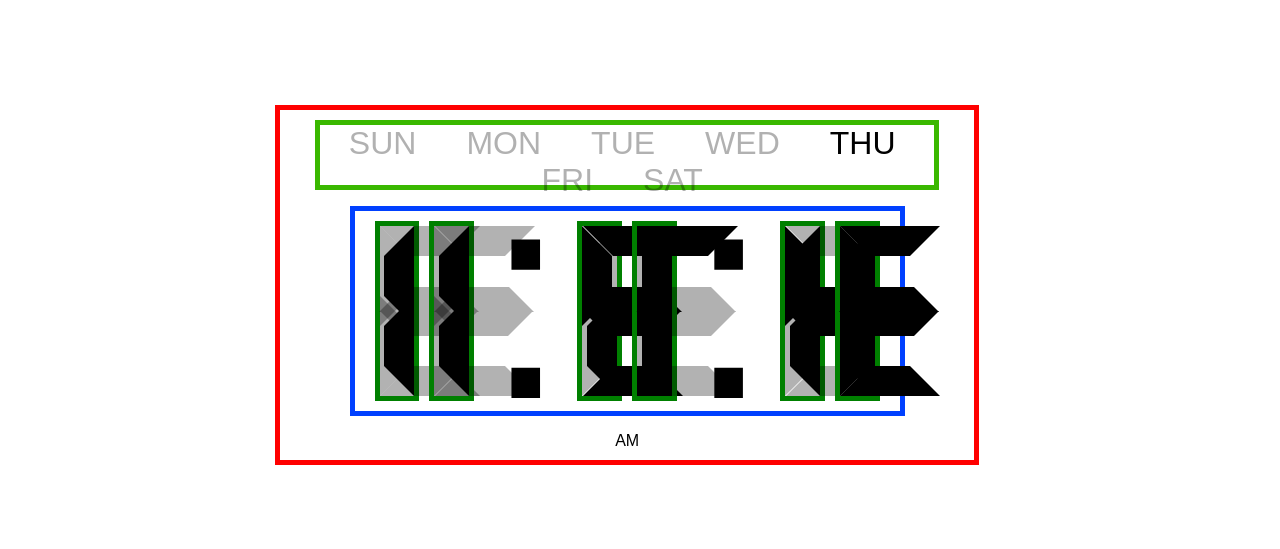
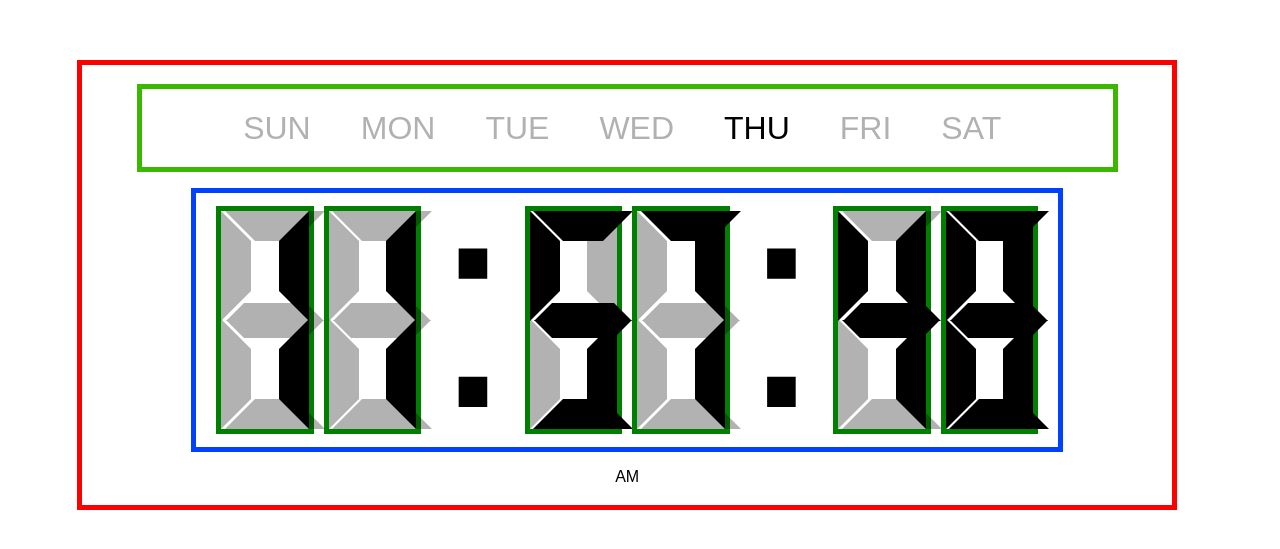
Before and after one commit to Afek-Sakaju/digital-clock-react, a React (Create React App) app: page / in a window 1280 px wide. Shown: the part 107-656 px from the top of the page. Built offline with nearby package versions, Linux system fonts and the light colour scheme.

Commit message:
designing the digits that will respond well and won't change under different counditions of the website , such as zoom in\out

```diff
--- a/src/base-components/Digit/Digit.scss
+++ b/src/base-components/Digit/Digit.scss
@@ -11,7 +11,7 @@
 
 .d1 {
   @include trapezoidTopBase;
-  left: 1%;
+  left: 4%;
   top: 0;
 }
 
@@ -29,14 +29,14 @@
 
 .d4 {
   position: absolute;
-  border-right: 25px solid transparent;
-  border-left: 25px solid transparent;
-  border-top: 25px solid;
+  border-right: 18px solid transparent;
+  border-left: 18px solid transparent;
+  border-top: 18px solid;
   &.passive {
     opacity: 0.3;
   }
-  width: 8px;
-  left: 2%;
+  width: 22px;
+  left: 5%;
   top: 50%;
   padding: 20px;
 }
@@ -44,15 +44,15 @@
 .d4:after {
   content: "";
   position: absolute;
-  border-right: 25px solid transparent;
-  border-left: 25px solid transparent;
-  border-bottom: 25px solid;
+  border-right: 18px solid transparent;
+  border-left: 18px solid transparent;
+  border-bottom: 18px solid;
   &.passive {
     opacity: 0.3;
   }
-  width: 50px;
-  top: -122%;
-  left: -55%;
+  width: 62px;
+  top: -87.5%;
+  left: -29%;
 }
 
 .d5 {
@@ -70,5 +70,5 @@
 .d7 {
   @include trapezoidBottomBase;
   bottom: 0;
-  left: 1%;
+  left: 4%;
 }
--- a/src/base-components/Digit/mixings.scss
+++ b/src/base-components/Digit/mixings.scss
@@ -3,7 +3,7 @@
   border-bottom: 30px solid transparent;
   border-top: 30px solid transparent;
   border-left: 30px solid;
-  height: 40px;
+  height: 50px;
   &.passive {
     opacity: 0.3;
   }
@@ -14,7 +14,7 @@
   border-bottom: 30px solid transparent;
   border-top: 30px solid transparent;
   border-right: 30px solid;
-  height: 40px;
+  height: 50px;
   &.passive {
     opacity: 0.3;
   }
--- a/src/index.css
+++ b/src/index.css
@@ -31,8 +31,8 @@ body {
   margin: 0 auto;
   box-sizing: border-box;
   border: 5px red solid;
-  height: 45vh;
-  width: 55vw;
+  height: 450px;
+  width: 1100px;
   gap: 2vh;
 }
 
```
Lines whose indentation alone changed are shown as unchanged.
